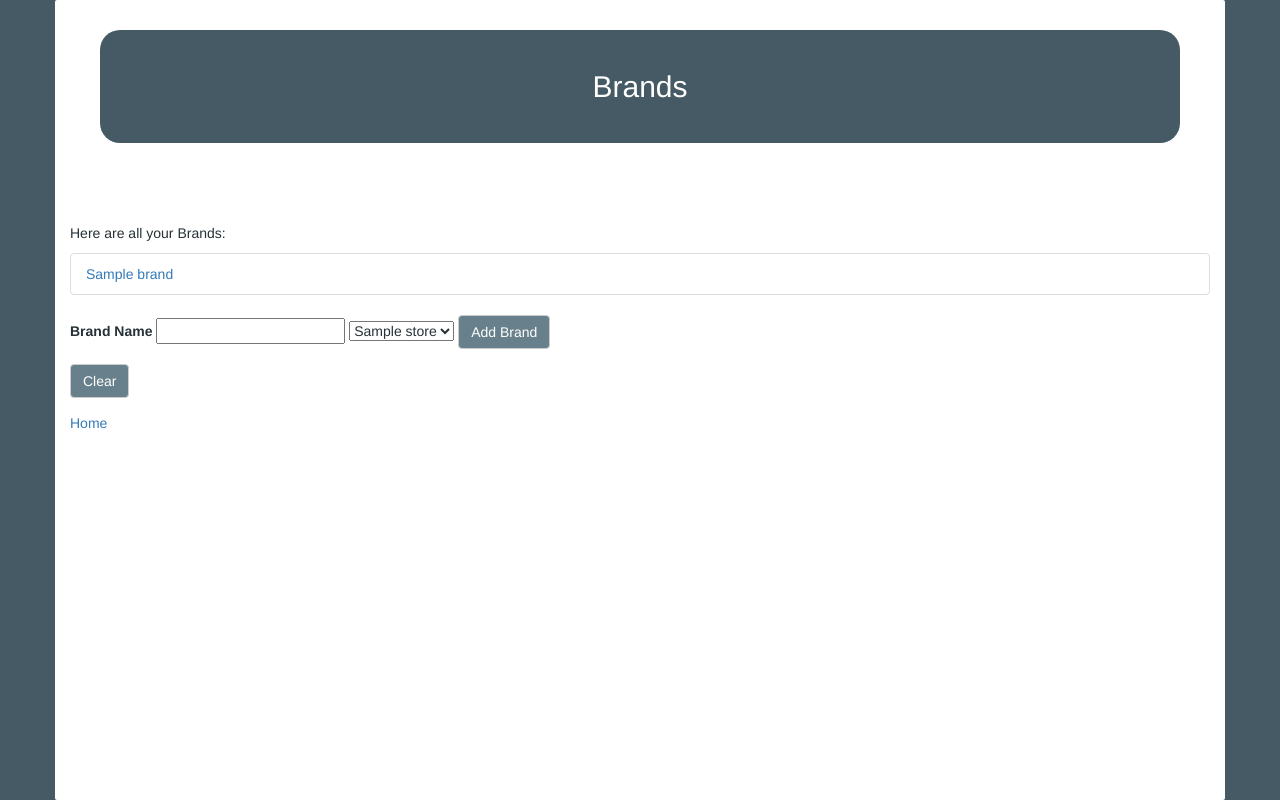
After one commit to fignewtonfood/wk4_code_review, a PHP site: template views/brands.html.twig in a window 1280 px wide. The commit adds this page. Run offline with PHP 8.4, Linux system fonts and the light colour scheme; the template is opened without the code that fills it: most values are stand-ins (such as "Sample title", 1, 10 or a date in 2020); some libraries are stand-ins or nearby versions.

Commit message:
add brand twig and route to project

```diff
--- /dev/null
+++ b/views/brands.html.twig
@@ -0,0 +1,41 @@
+<html>
+    <head>
+        <link rel="stylesheet" href="https://maxcdn.bootstrapcdn.com/bootstrap/3.3.1/css/bootstrap.min.css">
+        <link rel="stylesheet" type="text/css" href="/../main.css">
+        <title>Brands</title>
+    </head>
+    <body>
+        <div class="container">
+            <h2>Brands</h2>
+            {% if brands is not empty %}
+                <p>Here are all your Brands:</p>
+                <ul class="list-group">
+                    {% for brand in brands %}
+                        <li class="list-group-item"><a href="/brands/{{ brand.getId }}">{{ brand.getBrandName }}</a></li>
+                    {% endfor %}
+                </ul>
+            {% endif %}
+            <div class="form-group">
+                <form action='/brands' method='post'>
+                    <label for='brand_name'>Brand Name</label>
+                    <input id='brand_name' name='brand_name' type='text'>
+                    <select name="store_id">
+                        {% for store in stores %}
+                        <option value="{{ store.getId }}">{{ store.getStoreName }}</option>
+                        {% endfor %}
+                    </select>
+
+                    <button class="btn btn-default" type='submit'>Add Brand</button>
+                </form>
+            </div>
+
+            <div class="form-group">
+                <form action='/delete_brands' method='post'>
+                    <button class="btn btn-default" type='submit'>Clear</button>
+                </form>
+            </div>
+
+                <p><a href='/'>Home</a></p>
+        </div>
+    </body>
+</html>
```
Also changed, not shown: app/app.php (+10 -12 lines).
